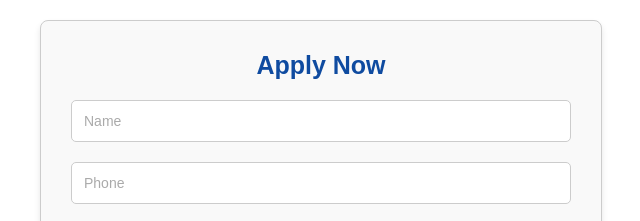
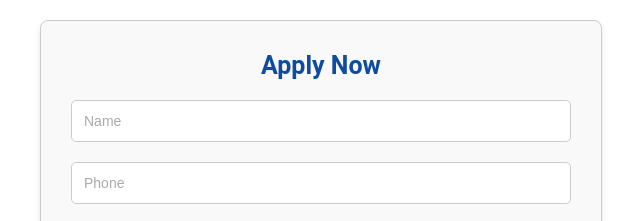
Before and after one commit to vibhavchipsy/mitk-custom-form, a plain HTML site: page index.html in a window 1280 px wide. Shown: the top 221 px of the page, 319-959 px from the left. Drawn offline with Linux system fonts and the light colour scheme.

Commit message:
setting font style

```diff
--- a/styles.css
+++ b/styles.css
@@ -103,6 +103,7 @@ form textarea::placeholder {
     display: flex;
     justify-content: center;
     padding-bottom: 20px;
+    font-family: "Roboto", Sans-serif;
 }
 
 input::-ms-input-placeholder {
```
